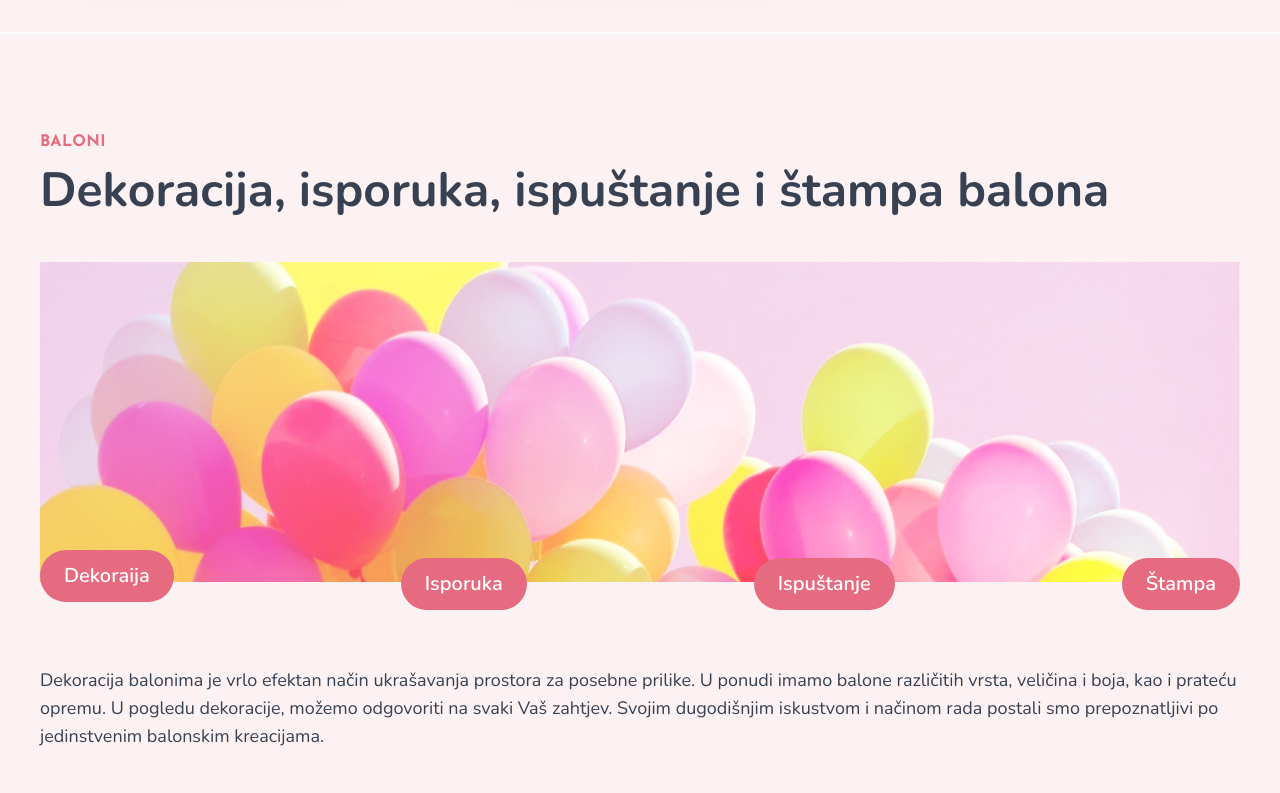
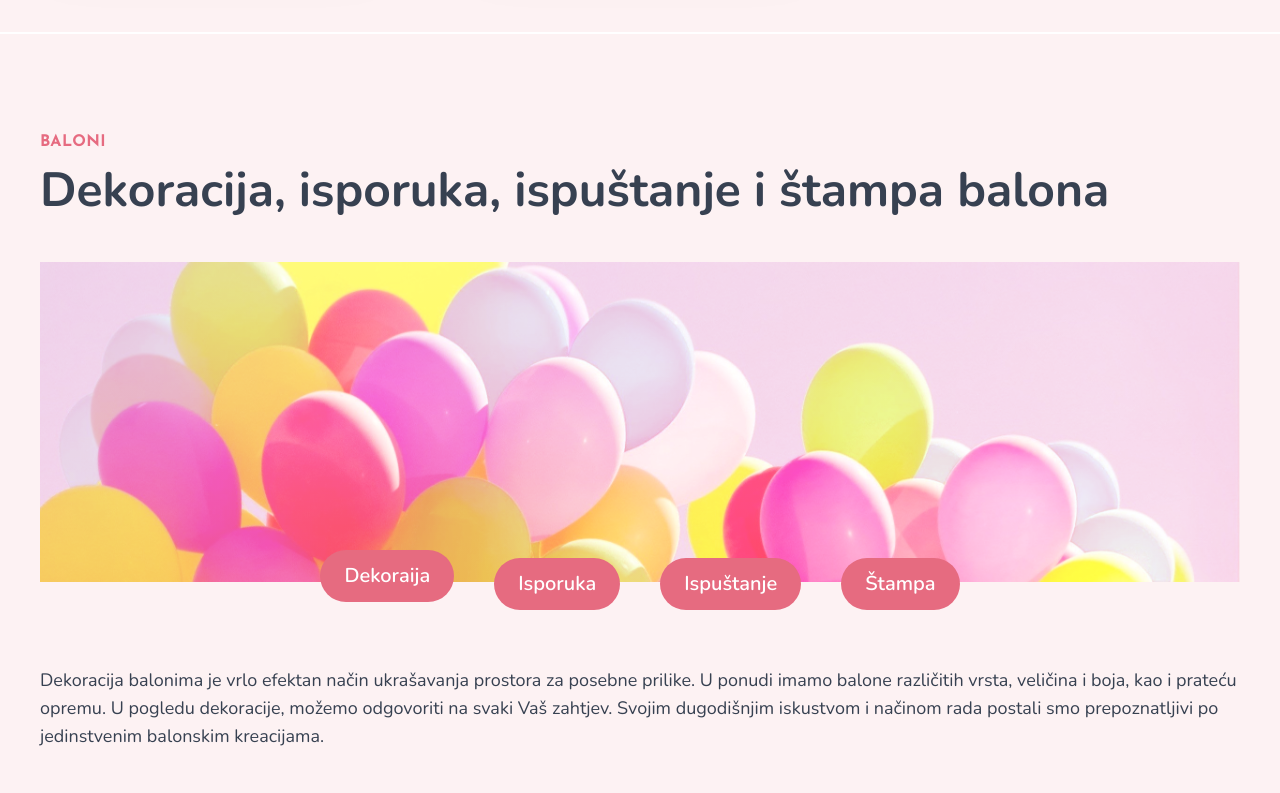
Before and after one commit to nemanjamalesija/eventmontenegro, a Next.js app: page / in a window 1280 px wide. Shown: the part 4040-4833 px from the top of the page. Built offline with nearby package versions, Linux system fonts and the light colour scheme.

Commit message:
Adjust responsive

```diff
--- a/src/app/sections/Balloons.tsx
+++ b/src/app/sections/Balloons.tsx
@@ -50,7 +50,7 @@ const Balloons: FC = () => {
   const [categoryIndex, setCategoryIndex] = useState(0);
   return (
     <section className='py-24 lg:px-10 bg-color-lightest border-t-2 border-b-2 border-white'>
-      <div className='mx-auto px-5 lg:px-0'>
+      <div className='mx-auto max-w-custom px-5 lg:px-0'>
         <div className='mb-8 lg:mb-12'>
           <h2
             className={clsx(
@@ -70,7 +70,7 @@ const Balloons: FC = () => {
           bg-cover
         ></div>
         <div className='balloons__content'>
-          <div className='balloons__buttons flex items-center justify-between -translate-y-6 mb-4 lg:mb-8'>
+          <div className='balloons__buttons flex items-center justify-between lg:justify-center gap-0 lg:gap-10 -translate-y-6 mb-4 lg:mb-8'>
             {baloonCategories.map((cat, i) => {
               return (
                 <button
@@ -99,7 +99,7 @@ const Balloons: FC = () => {
                   {baloonsContent[categoryIndex]?.offer?.map((off, i) => (
                     <li
                       key={i}
-                      className='list__item flex items-center gap-2  text-left text-gray-700 text-base lg:text-lg'
+                      className='list__item flex items-center gap-2 text-center text-gray-700 text-base lg:text-lg'
                     >
                       <Check className='stroke-color-accent-main' />
                       {off}
--- a/src/app/sections/Hero.tsx
+++ b/src/app/sections/Hero.tsx
@@ -58,7 +58,7 @@ const Hero: FC = () => {
             Iznajmljivanje opreme, organizacija i koordinacija proslava.
             Prilagođeno Vašim ličnim potrebama i detaljnim željama.
           </p>
-          <div className='mt-10 flex justify-center lg:justify-start gap-2 lg:gap-6'>
+          <div className='mt-10 flex justify-center lg:justify-start gap-4 lg:gap-6'>
             <CustomLink
               href='#'
               className='px-4 py-2 sm:py-3 sm:px-6 sm:text-xl'
```
